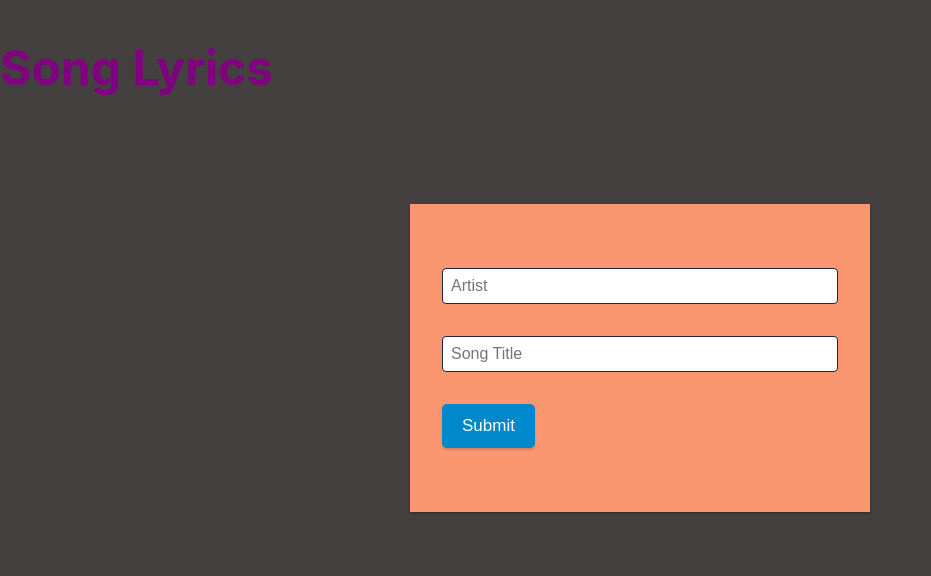
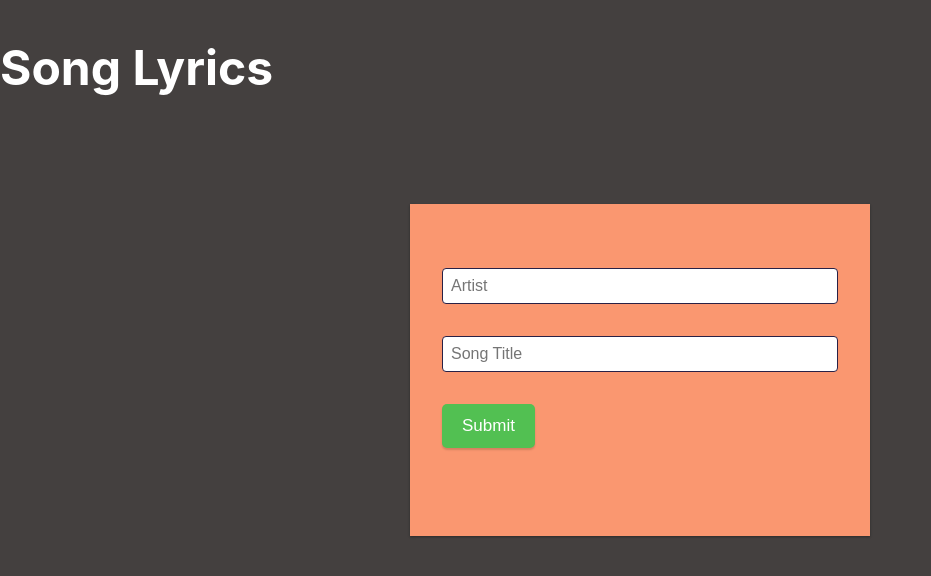
Before and after one commit to bloominstituteoftechnology/React-Redux-App, a React (Create React App) app in the folder my-redux-app/: page / in a window 1280 px wide. Shown: the top 576 px of the page, without its empty margins (0-931 px from the left). Built offline with nearby package versions, Linux system fonts and the light colour scheme; no server answers.

Commit message:
site up and running with some styling.

```diff
--- a/my-redux-app/src/App.css
+++ b/my-redux-app/src/App.css
@@ -25,12 +25,12 @@ body {
 
 h1 {
   font-size: 3.0rem;
-  color: purple;
+  color: rgb(255, 255, 255);
 }
 
 h2 {
   font-size: 1.8rem;
-  color: white;
+  color: rgb(255, 255, 255);
 }
 
 form {
@@ -120,3 +120,7 @@ select:focus {
 select option {
   font-weight: normal;
 }
+
+button {
+  background-color: rgb(82, 192, 82);
+}
--- a/my-redux-app/src/App.js
+++ b/my-redux-app/src/App.js
@@ -10,7 +10,6 @@ function App() {
     <div className="App">
       <h1>Song Lyrics</h1>
         <SongForm />
-        <Title />
     </div>
   );
 }
--- a/my-redux-app/src/components/SongForm.js
+++ b/my-redux-app/src/components/SongForm.js
@@ -1,4 +1,4 @@
-import React, { useState, useEffect } from "react";
+import React, { useState } from "react";
 import { useDispatch } from 'react-redux';
 import { song } from '../action/songs';
 import Title from './Title';
@@ -8,10 +8,10 @@ const SongForm = () => {
     const [newSong, setNewSong] = useState({song:''});
     const dispatch = useDispatch()
 
-    useEffect(() => {
-        console.log(newArtist)
-        dispatch(song(newArtist, newSong));
-    }, [dispatch, newArtist, newSong]);
+    // useEffect(() => {
+    //     console.log(newArtist)
+    //     dispatch(song(`${newArtist.artist}`, `${newSong.song}`));
+    // }, [dispatch, newArtist, newSong]);
 
     const handleArtist = e => {
         setNewArtist({
@@ -29,15 +29,12 @@ const SongForm = () => {
 
     const handleSubmit = e => {
         e.preventDefault();
-        // dispatch(
-        //    addSong(newSong)
-        // )
-        setNewArtist('');
-        setNewSong('');
+        dispatch(song(`${newArtist.artist}`, `${newSong.song}`));
+        setNewArtist({artist: ''});
+        setNewSong({song: ''});
     };
 
     return (
-        <>
         <div>
             <form onSubmit={handleSubmit}>
 
@@ -57,14 +54,12 @@ const SongForm = () => {
 
                 <button type="submit">Submit</button>
 
+                    <div>
+                        <Title />
+                    </div>
             </form>
         </div>
-
-           <div>
-           <Title newSong={newSong} newArtist={newArtist}/>
-          </div>
-          </>
-        );
+    );
 };
 
 export default SongForm;
```
